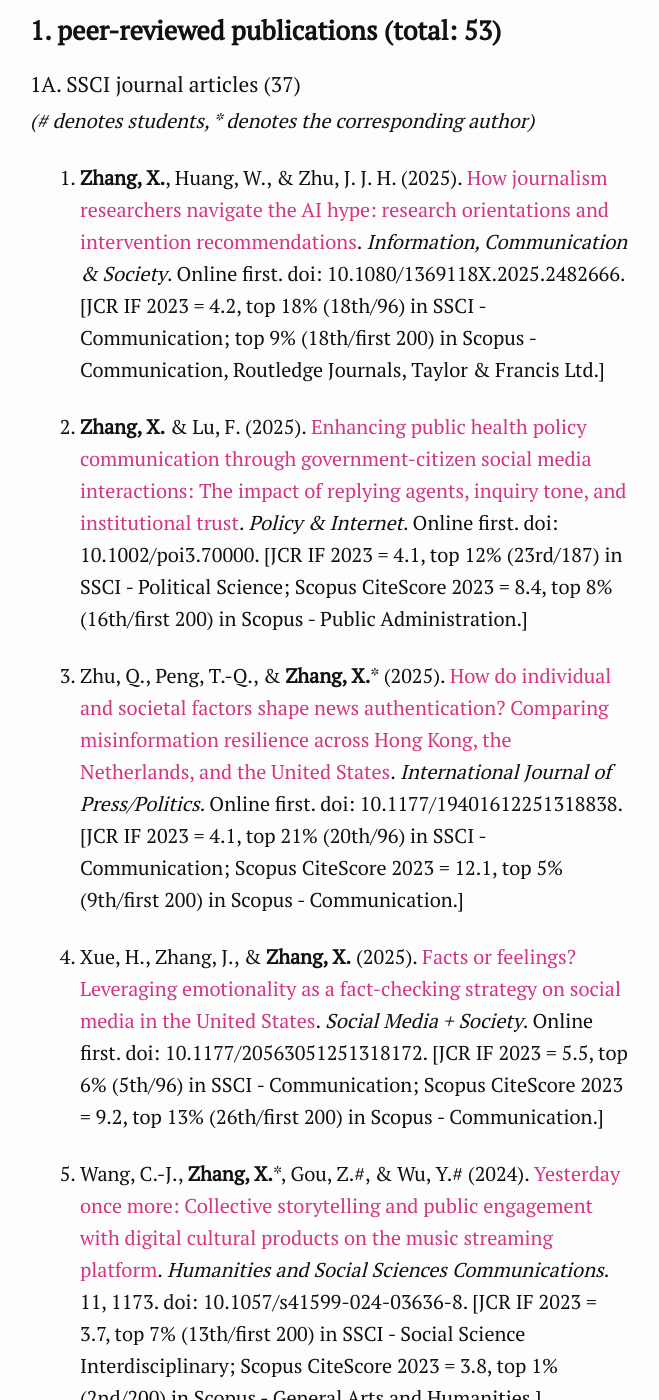
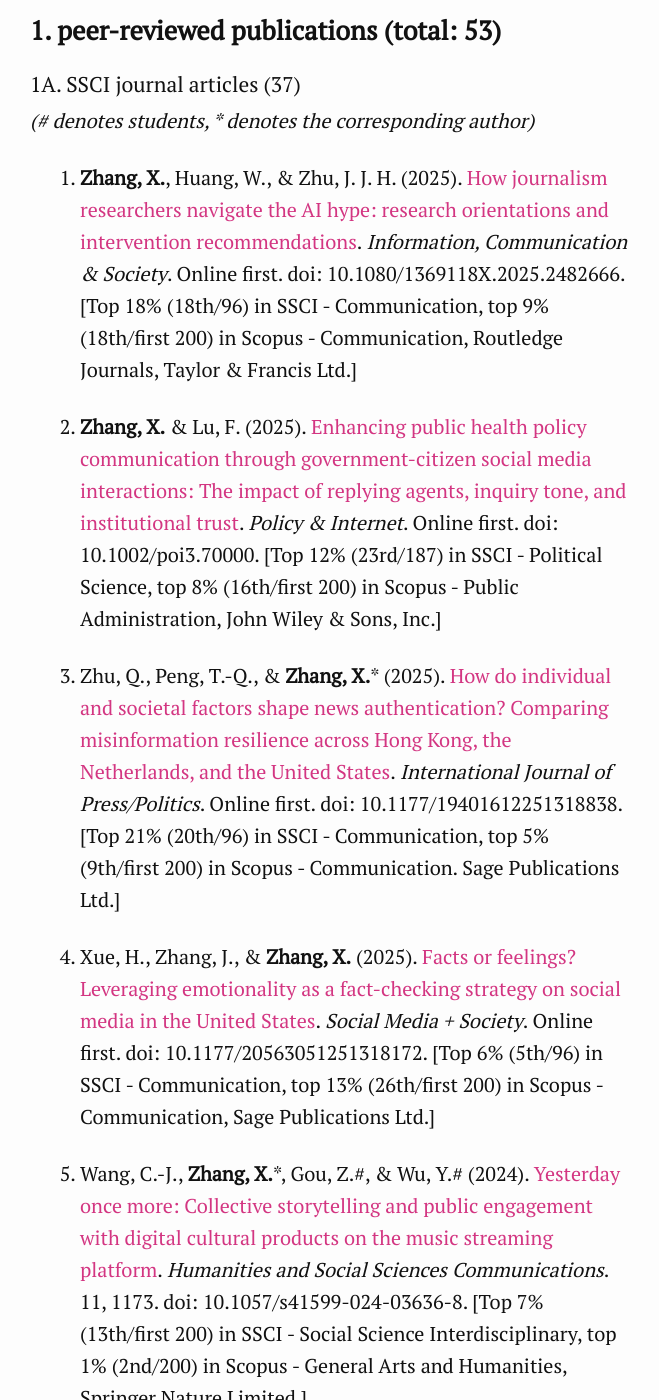
Before and after one commit to xzzhang2/xzzhang2.github.io, a Jekyll site: the page built from pages/pubs.md, in a window 1280 px wide and 1400 px high, scrolled down 515 px. Shown: the whole window, without its empty margins (310-969 px from the left). Built offline with Jekyll 4.4.1, drawn with Linux system fonts in a browser that asks for light colours; some of the changed text lies outside the part shown.

Commit message:
updating information

```diff
--- a/pages/pubs.md
+++ b/pages/pubs.md
@@ -22,19 +22,19 @@
 
 *(\# denotes students, \* denotes the corresponding author)*
 
-1. **Zhang, X.**, Huang, W., & Zhu, J. J. H. (2025). [How journalism researchers navigate the AI hype: research orientations and intervention recommendations](https://doi.org/10.1080/1369118X.2025.2482666). *Information, Communication & Society*. Online first. doi: 10.1080/1369118X.2025.2482666. [JCR IF 2023 = 4.2, top 18% (18th/96) in SSCI - Communication; top 9% (18th/first 200) in Scopus - Communication, Routledge Journals, Taylor & Francis Ltd.]
+1. **Zhang, X.**, Huang, W., & Zhu, J. J. H. (2025). [How journalism researchers navigate the AI hype: research orientations and intervention recommendations](https://doi.org/10.1080/1369118X.2025.2482666). *Information, Communication & Society*. Online first. doi: 10.1080/1369118X.2025.2482666. [Top 18% (18th/96) in SSCI - Communication, top 9% (18th/first 200) in Scopus - Communication, Routledge Journals, Taylor & Francis Ltd.]
 
-2. **Zhang, X.** & Lu, F. (2025). [Enhancing public health policy communication through government-citizen social media interactions: The impact of replying agents, inquiry tone, and institutional trust](https://doi.org/10.1002/poi3.70000). *Policy & Internet*. Online first. doi: 10.1002/poi3.70000. [JCR IF 2023 = 4.1, top 12% (23rd/187) in SSCI - Political Science; Scopus CiteScore 2023 = 8.4, top 8% (16th/first 200) in Scopus - Public Administration.]
+2. **Zhang, X.** & Lu, F. (2025). [Enhancing public health policy communication through government-citizen social media interactions: The impact of replying agents, inquiry tone, and institutional trust](https://doi.org/10.1002/poi3.70000). *Policy & Internet*. Online first. doi: 10.1002/poi3.70000. [Top 12% (23rd/187) in SSCI - Political Science, top 8% (16th/first 200) in Scopus - Public Administration, John Wiley & Sons, Inc.]
 
-3. Zhu, Q., Peng, T.-Q., & **Zhang, X.**\* (2025). [How do individual and societal factors shape news authentication? Comparing misinformation resilience across Hong Kong, the Netherlands, and the United States](https://journals.sagepub.com/doi/10.1177/19401612251318838). *International Journal of Press/Politics*. Online first. doi: 10.1177/19401612251318838. [JCR IF 2023 = 4.1, top 21% (20th/96) in SSCI - Communication; Scopus CiteScore 2023 = 12.1, top 5% (9th/first 200) in Scopus - Communication.]
+3. Zhu, Q., Peng, T.-Q., & **Zhang, X.**\* (2025). [How do individual and societal factors shape news authentication? Comparing misinformation resilience across Hong Kong, the Netherlands, and the United States](https://journals.sagepub.com/doi/10.1177/19401612251318838). *International Journal of Press/Politics*. Online first. doi: 10.1177/19401612251318838. [Top 21% (20th/96) in SSCI - Communication, top 5% (9th/first 200) in Scopus - Communication. Sage Publications Ltd.]
 
-4. Xue, H., Zhang, J., & **Zhang, X.** (2025). [Facts or feelings? Leveraging emotionality as a fact-checking strategy on social media in the United States](https://journals.sagepub.com/doi/10.1177/20563051251318172). *Social Media + Society*. Online first. doi: 10.1177/20563051251318172. [JCR IF 2023 = 5.5, top 6% (5th/96) in SSCI - Communication; Scopus CiteScore 2023 = 9.2, top 13% (26th/first 200) in Scopus - Communication.]
+4. Xue, H., Zhang, J., & **Zhang, X.** (2025). [Facts or feelings? Leveraging emotionality as a fact-checking strategy on social media in the United States](https://journals.sagepub.com/doi/10.1177/20563051251318172). *Social Media + Society*. Online first. doi: 10.1177/20563051251318172. [Top 6% (5th/96) in SSCI - Communication, top 13% (26th/first 200) in Scopus - Communication, Sage Publications Ltd.]
 
-5. Wang, C.-J., **Zhang, X.**\*, Gou, Z.\#, & Wu, Y.\# (2024). [Yesterday once more: Collective storytelling and public engagement with digital cultural products on the music streaming platform](https://www.nature.com/articles/s41599-024-03636-8). *Humanities and Social Sciences Communications*. 11, 1173. doi: 10.1057/s41599-024-03636-8. [JCR IF 2023 = 3.7, top 7% (13th/first 200) in SSCI - Social Science Interdisciplinary; Scopus CiteScore 2023 = 3.8, top 1% (2nd/200) in Scopus - General Arts and Humanities.]
+5. Wang, C.-J., **Zhang, X.**\*, Gou, Z.\#, & Wu, Y.\# (2024). [Yesterday once more: Collective storytelling and public engagement with digital cultural products on the music streaming platform](https://www.nature.com/articles/s41599-024-03636-8). *Humanities and Social Sciences Communications*. 11, 1173. doi: 10.1057/s41599-024-03636-8. [Top 7% (13th/first 200) in SSCI - Social Science Interdisciplinary, top 1% (2nd/200) in Scopus - General Arts and Humanities, Springer Nature Limited.]
 
-6. **Zhang, X.**, Zhu, R.\#, Chen, L., Zhang, Z., & Chen, M.\# (2024). [News from Messenger? A cross-national comparative study of news media’s audience engagement strategies via Facebook Messenger chatbots](https://www.tandfonline.com/doi/full/10.1080/21670811.2022.2145329). *Digital Journalism, 12*(3), 336-355. doi: 10.1080/21670811.2022.2145329. [**Q1 (top 5%) in SSCI** - Communication, 2021 JCR IF = 6.847, Sage Publications Ltd.]
+6. **Zhang, X.**, Zhu, R.\#, Chen, L., Zhang, Z., & Chen, M.\# (2024). [News from Messenger? A cross-national comparative study of news media’s audience engagement strategies via Facebook Messenger chatbots](https://www.tandfonline.com/doi/full/10.1080/21670811.2022.2145329). *Digital Journalism, 12*(3), 336-355. doi: 10.1080/21670811.2022.2145329. [Top 5% in SSCI - Communication, Sage Publications Ltd.]
 
-5. **Zhang, X.** & Zhu, R.\# (2024). [Health journalists’ social media sourcing during the early outbreak of the public health emergency](https://www.tandfonline.com/doi/full/10.1080/17512786.2022.2110927). *Journalism Practice, 18*(7), 1660-1680. doi: 10.1080/17512786.2022.2110927. [**SSCI** - Communication, 2021 JCR IF = 2.328, Routledge Journals, Taylor & Francis Ltd.]
+5. **Zhang, X.** & Zhu, R.\# (2024). [Health journalists’ social media sourcing during the early outbreak of the public health emergency](https://www.tandfonline.com/doi/full/10.1080/17512786.2022.2110927). *Journalism Practice, 18*(7), 1660-1680. doi: 10.1080/17512786.2022.2110927. [SSCI - Communication, Routledge Journals, Taylor & Francis Ltd.]
 
 6. Zhu, R.\# & **Zhang, X.**\* (2023). [Public sector’s misinformation debunking during the public health campaign: A case of Hong Kong](https://academic.oup.com/heapro/article-abstract/38/3/daad053/7189927). *Health Promotion International*. Online first. doi: 10.1093/heapro/daad053. [**Q1 in SSCI** - Health Policy & Services, 2021 JCR IF = 3.734, Oxford University Press.]
 
```
Also changed, not shown: index.md (+2 -2 lines).
